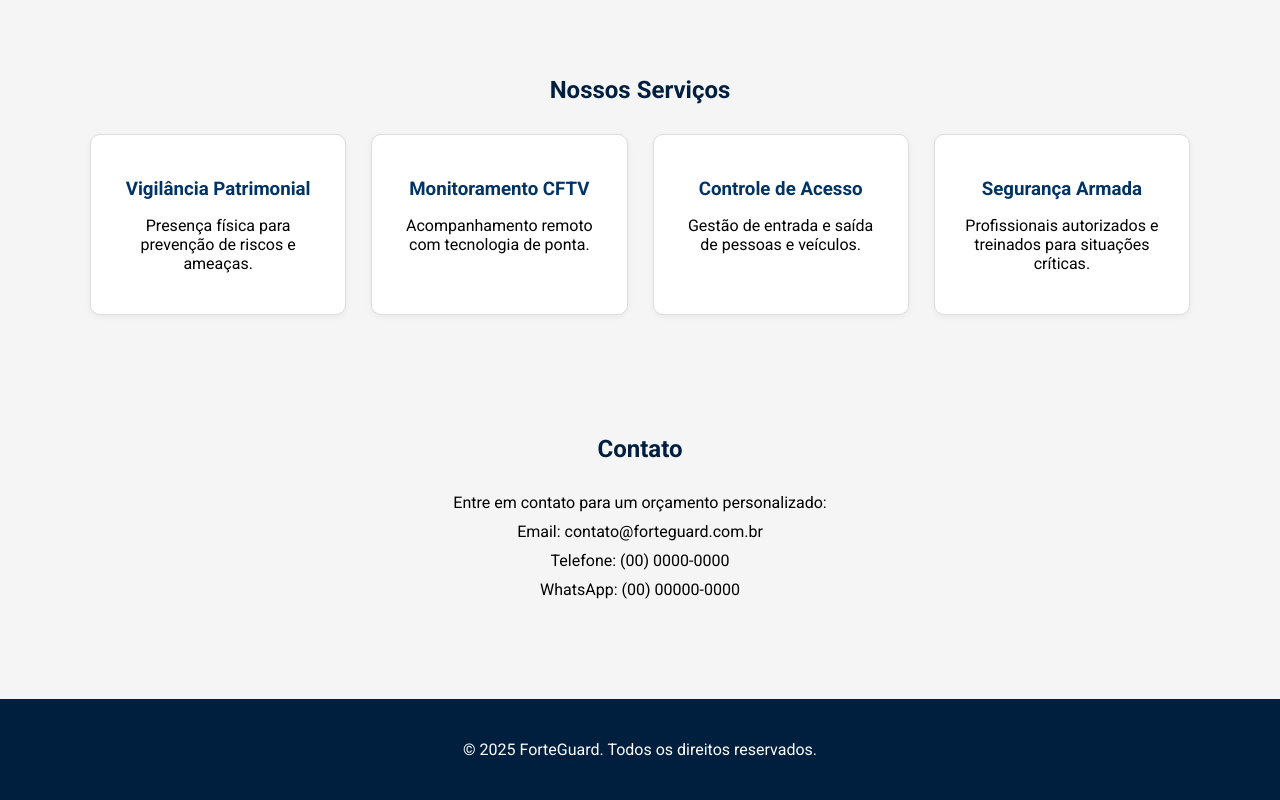
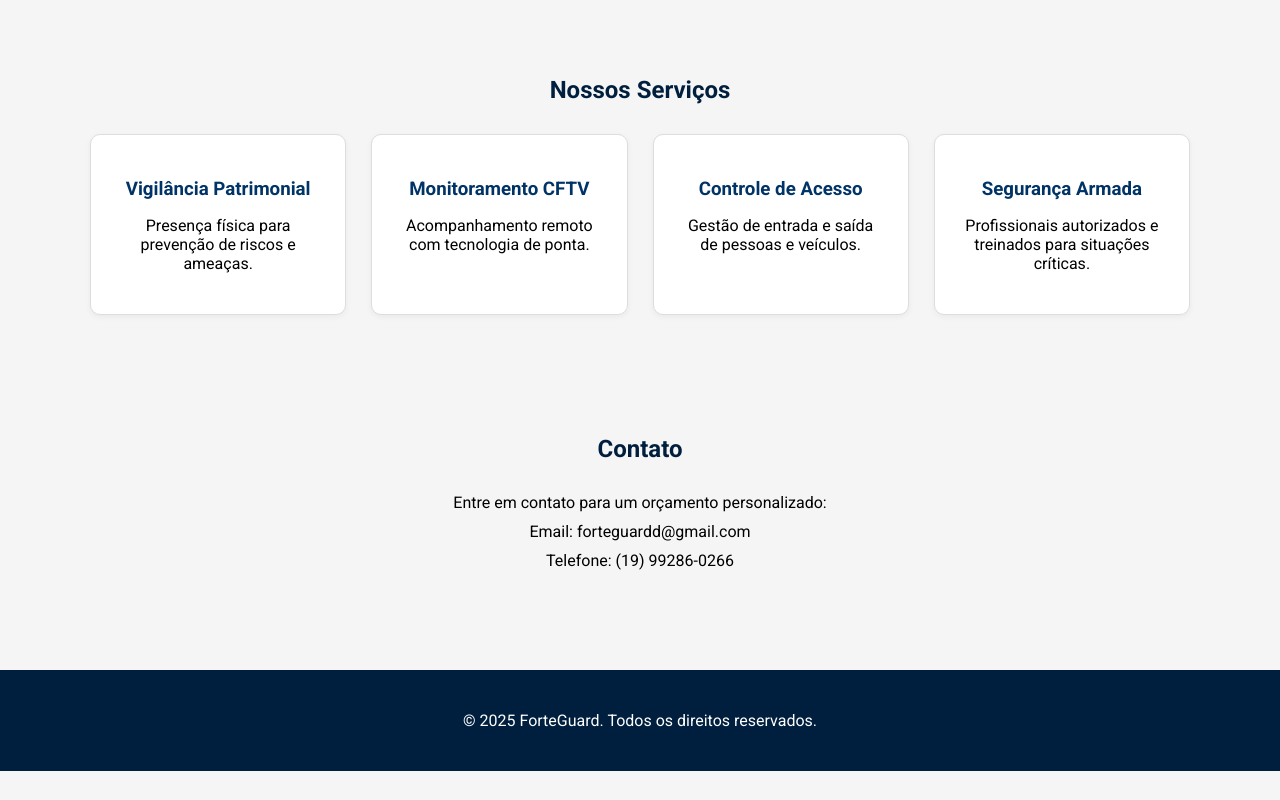
Before and after one commit to forteguard/forteguard-sitte, a plain HTML site: page index.html in a window 1280 px wide. Shown: the part 840-1640 px from the top of the page. After the commit the page ends 1611 px from the top, so only its background shows below. Drawn offline with Linux system fonts and the light colour scheme.

Commit message:
Update index.html

```diff
--- a/index.html
+++ b/index.html
@@ -147,9 +147,8 @@
   <section id="contato">
     <h2>Contato</h2>
     <p>Entre em contato para um orçamento personalizado:</p>
-    <p>Email: contato@forteguard.com.br</p>
-    <p>Telefone: (00) 0000-0000</p>
-    <p>WhatsApp: (00) 00000-0000</p>
+    <p>Email: forteguardd@gmail.com</p>
+    <p>Telefone: (19) 99286-0266</p>
   </section>
   <footer>
     <p>&copy; 2025 ForteGuard. Todos os direitos reservados.</p>
```
